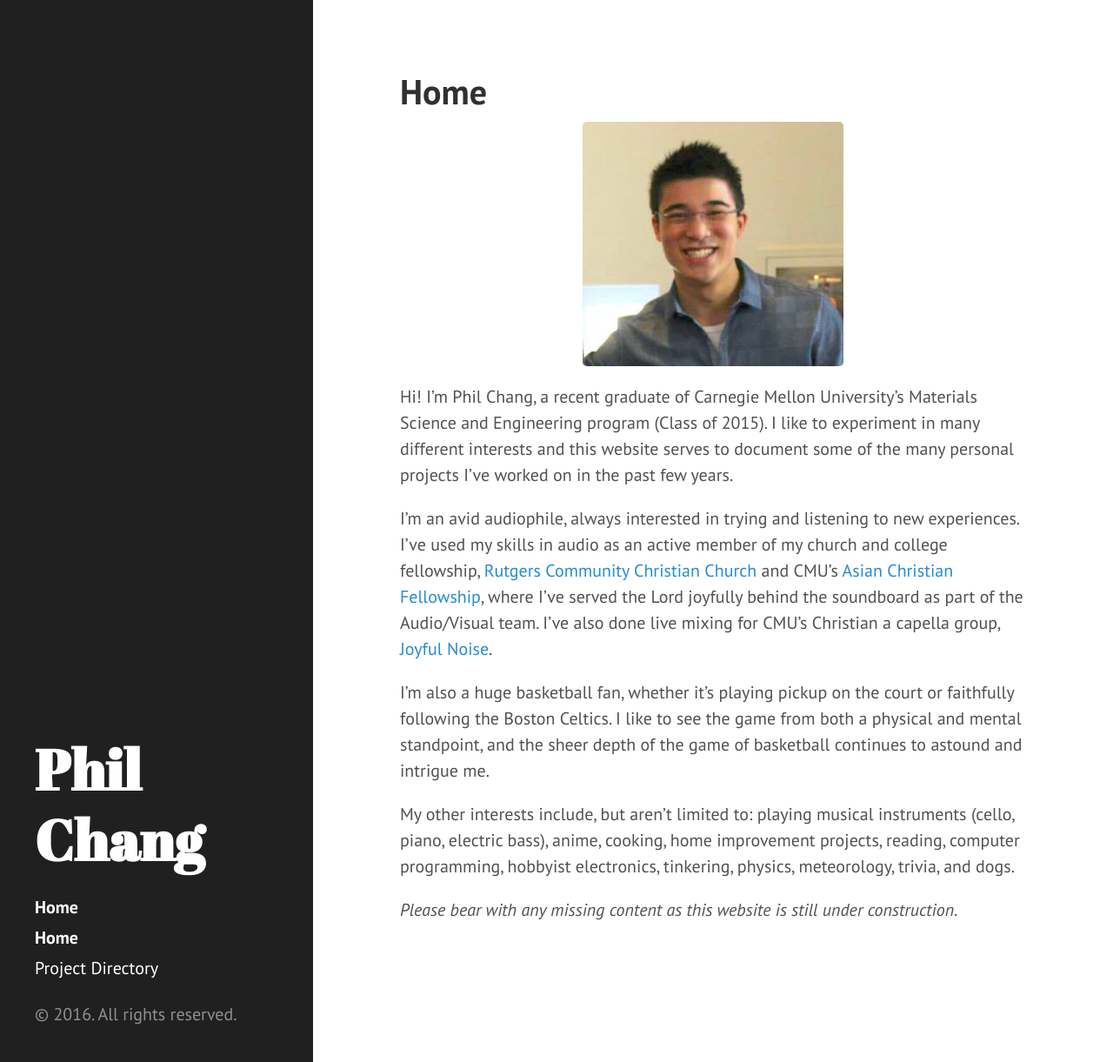
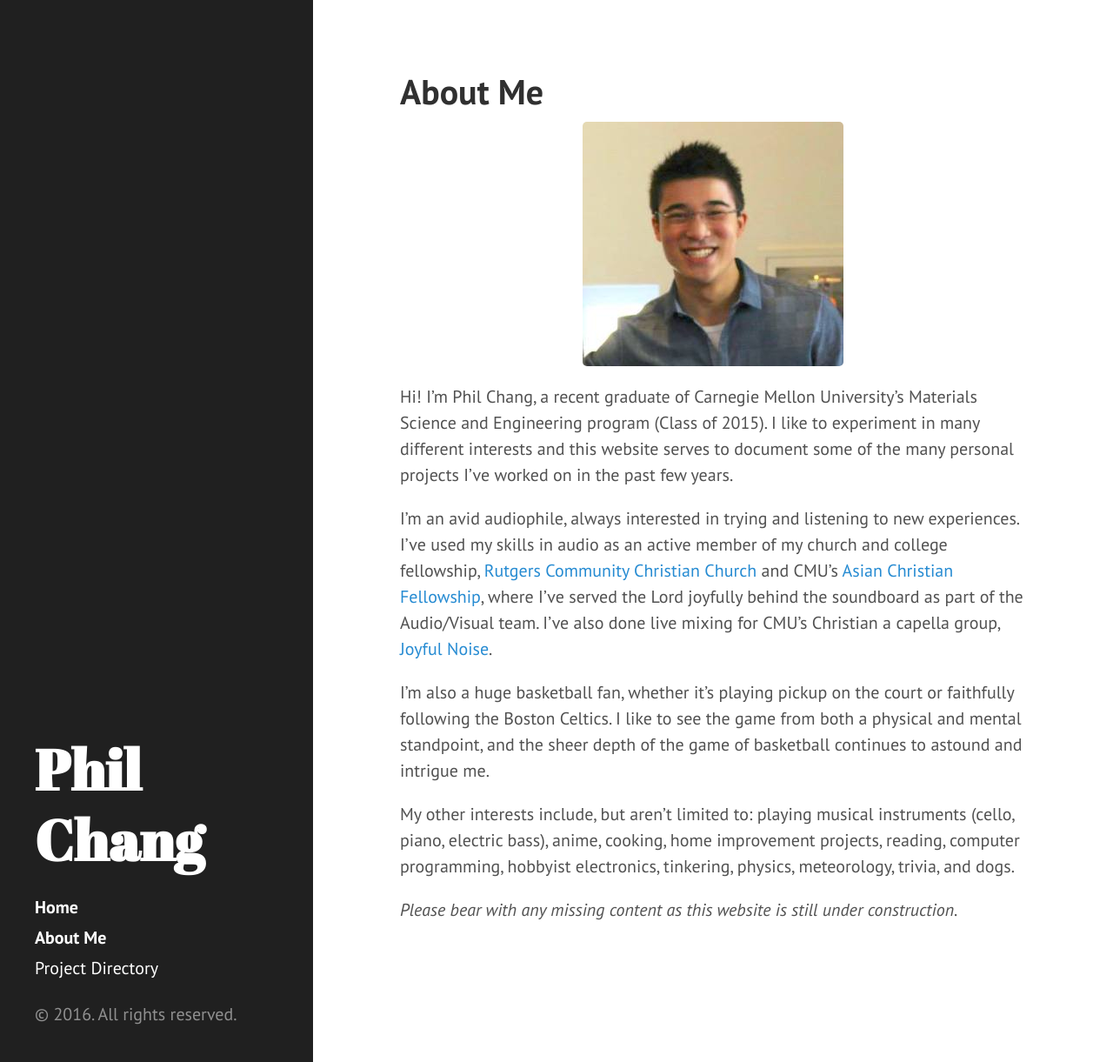
Before and after one commit to philipwilsonchang/philipwilsonchang.github.io, a Jekyll site: the page built from index.md, in a window 1280 px wide and 1221 px high. Shown: the whole window at 87% size. Built offline with Jekyll 4.4.1, drawn with Linux system fonts in a browser that asks for light colours.

Commit message:
Renamed index.md to About Me again

```diff
--- a/index.md
+++ b/index.md
@@ -1,6 +1,6 @@
 ---
 layout: page
-title: Home
+title: About Me
 ---
 
 
```
